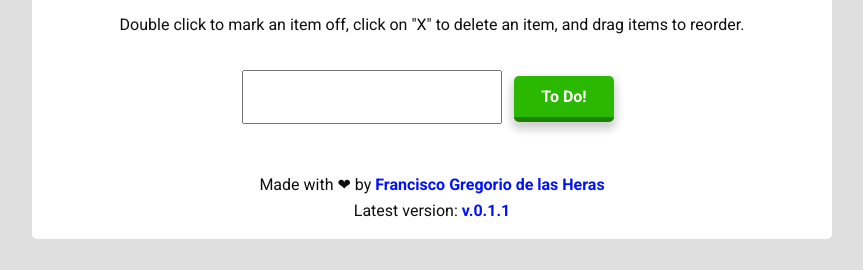
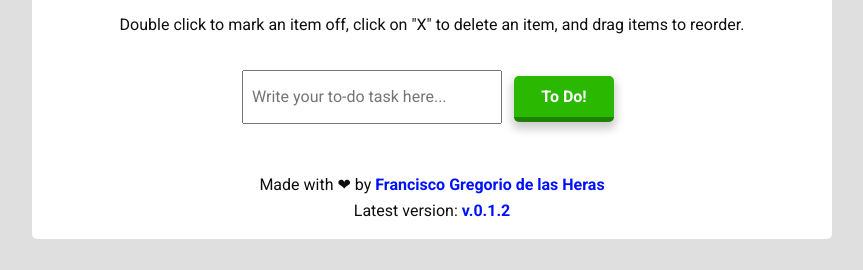
Before and after one commit to gregoriodelasheras/minima-list, a plain HTML site: page index.html in a window 1280 px wide. Shown: the part 246-516 px from the top of the page, without its empty margins (208-1071 px from the left). Drawn offline with nearby package versions, Linux system fonts and the light colour scheme.

Commit message:
refactor: add a placeholder to the input

```diff
--- a/index.html
+++ b/index.html
@@ -44,7 +44,12 @@
         </p>
 
         <form name="toDoList">
-          <input type="text" name="ListItem" id="input" />
+          <input
+            type="text"
+            name="ListItem"
+            id="input"
+            placeholder="Write your to-do task here..."
+          />
         </form>
         <div onclick="newItem()" id="button">To Do!</div>
 
@@ -70,7 +75,7 @@
           <a
             href="https://github.com/gregoriodelasheras/minima-list/releases/latest"
             target="_blank"
-            >v.0.1.1</a
+            >v.0.1.2</a
           >
         </p>
       </footer>
```
